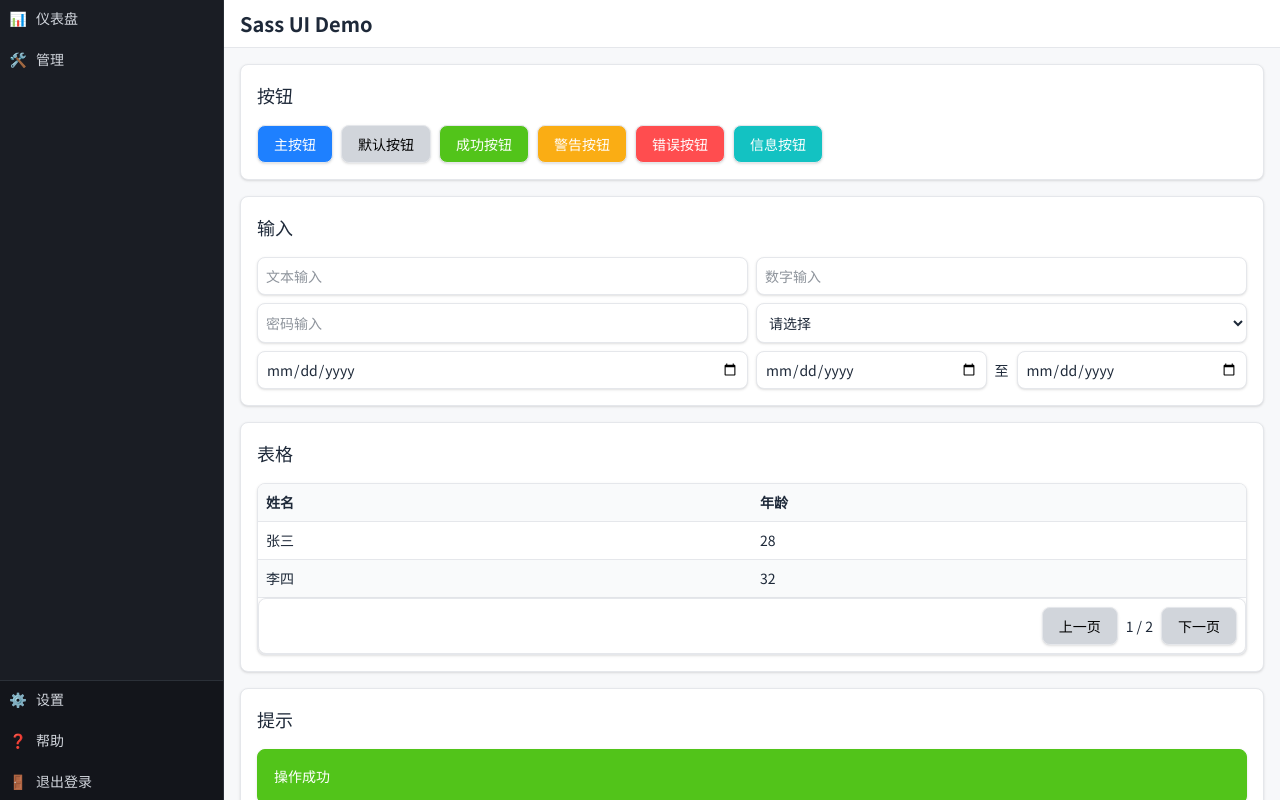
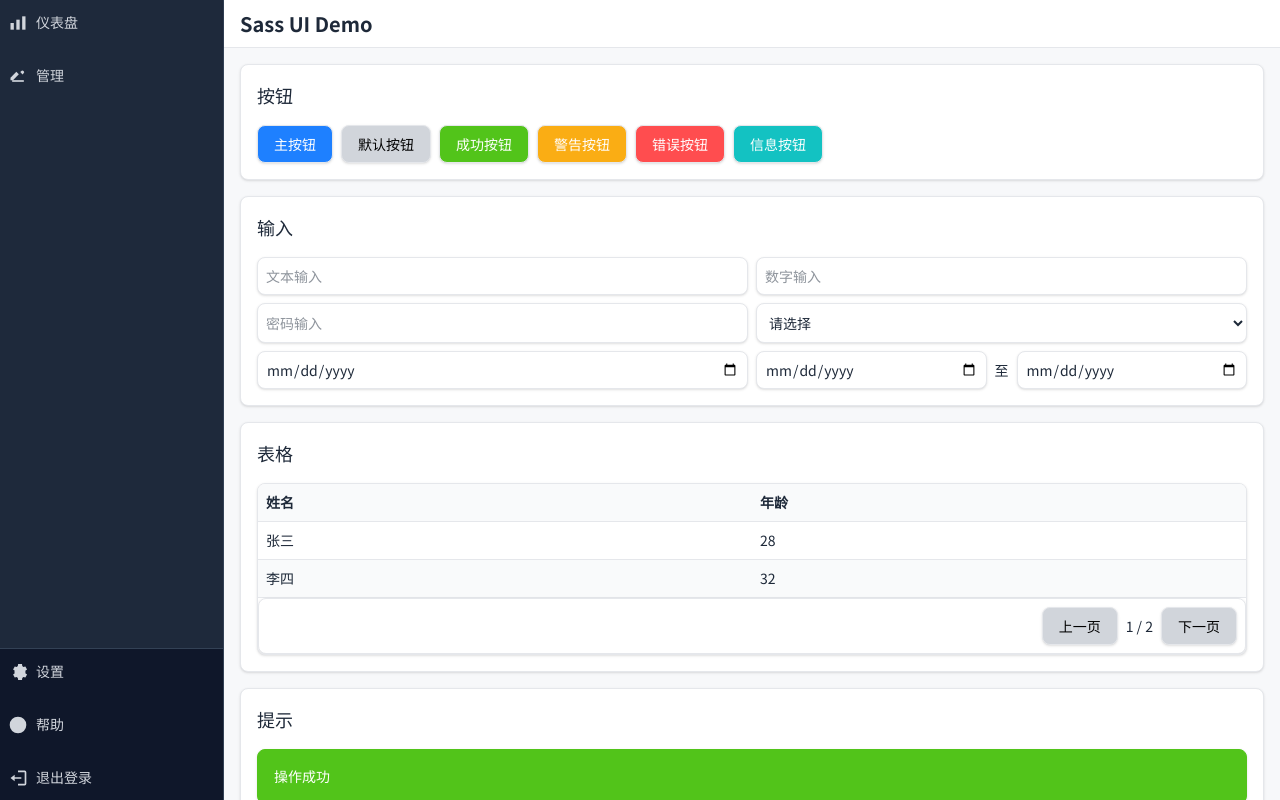
Before and after one commit to zhoumingxuan/sass-ui, a Next.js app: page / in a window 1280 px wide. Built offline with nearby package versions, Linux system fonts and the light colour scheme.

Commit message:
feat: refine navigation spacing and icons

```diff
--- a/src/app/globals.css
+++ b/src/app/globals.css
@@ -4,19 +4,10 @@
 
 
 @layer base {
-  /* 仅保留非 Tailwind 注入的自定义变量，避免覆盖颜色变量 */
-  :root {
-    --color-text: var(--color-gray-800);
-    --spacing-unit: 8px;
-  }
-
-  /* 全局重置 */
   body {
     margin: 0;
-    /* 直接使用 Tailwind v4 注入的主题变量 */
     background-color: var(--color-bg);
-    /* 若未定义 --color-text，则回退到灰色 800 */
-    color: var(--color-text);
+    color: var(--color-gray-800);
     font-family: var(--font-sans, 'Noto Sans', 'Noto Sans CJK SC', sans-serif);
     font-size: 14px;
     line-height: 1.5;
--- a/src/components/Menu.tsx
+++ b/src/components/Menu.tsx
@@ -30,7 +30,7 @@ function Item({
     return (
       <div>
         <div
-          className={`flex items-center gap-2 p-2  cursor-pointer transition-colors text-gray-300 ${depthBg} ${hoverBg} hover:text-white ${openClass} ${active ? 'bg-primary text-white shadow-md' : ''}`}
+          className={`flex items-center gap-2 px-2 py-3 cursor-pointer transition-colors text-gray-300 ${depthBg} ${hoverBg} hover:text-white ${openClass} ${active ? 'bg-primary text-white shadow-md' : ''}`}
           style={{ paddingLeft: depth * 16 + 8 }}
           onClick={() => (hasChildren ? setOpen(!open) : undefined)}
           title={collapsed && depth === 0 ? item.label : undefined}
@@ -56,19 +56,19 @@ export default function Menu({
   items: MenuItem[];
   footerItems?: MenuItem[];
 }) {
-  const [collapsed, setCollapsed] = useState(false);
+  const [collapsed] = useState(false);
   return (
     <aside
         className={`flex flex-col h-screen border-r border-nav-hover shadow-lg bg-gradient-to-b from-nav-deep to-nav text-gray-100 transition-all ${
         collapsed ? 'w-16' : 'w-56'
       }`}
     >
-      <div className="flex-1 overflow-auto space-y-1 bg-nav">
+      <div className="flex-1 overflow-auto space-y-2 bg-nav">
         {items.map((item, idx) => (
           <Item key={idx} item={item} collapsed={collapsed} />
         ))}
       </div>
-      <div className="space-y-1 border-t border-nav-hover bg-nav-deep">
+      <div className="space-y-2 border-t border-nav-hover bg-nav-deep">
         {footerItems.map((item, idx) => (
           <Item key={idx} item={item} collapsed={collapsed} />
         ))}
--- /dev/null
+++ b/src/components/icons.tsx
@@ -0,0 +1,52 @@
+import { SVGProps } from 'react';
+
+export const DashboardIcon = (props: SVGProps<SVGSVGElement>) => (
+  <svg viewBox="0 0 24 24" fill="currentColor" aria-hidden="true" width="100%" height="100%" {...props}>
+    <rect x="3" y="12" width="4" height="8" />
+    <rect x="10" y="8" width="4" height="12" />
+    <rect x="17" y="4" width="4" height="16" />
+  </svg>
+);
+
+export const ToolsIcon = (props: SVGProps<SVGSVGElement>) => (
+  <svg viewBox="0 0 24 24" fill="currentColor" aria-hidden="true" width="100%" height="100%" {...props}>
+    <path d="M3 14l7-7 3 3-7 7H3v-3z" />
+    <path d="M14.7 7.3l1-1a2 2 0 112.8 2.8l-1 1-2.8-2.8z" />
+    <path d="M5 17h14v2H5z" />
+  </svg>
+);
+
+export const UserIcon = (props: SVGProps<SVGSVGElement>) => (
+  <svg viewBox="0 0 24 24" fill="currentColor" aria-hidden="true" width="100%" height="100%" {...props}>
+    <path d="M12 12a5 5 0 100-10 5 5 0 000 10z" />
+    <path d="M4 22v-2a7 7 0 0114 0v2H4z" />
+  </svg>
+);
+
+export const OrderIcon = (props: SVGProps<SVGSVGElement>) => (
+  <svg viewBox="0 0 24 24" fill="currentColor" aria-hidden="true" width="100%" height="100%" {...props}>
+    <path d="M14 2H6a2 2 0 00-2 2v16a2 2 0 002 2h12a2 2 0 002-2V8l-6-6zM13 9V3.5L18.5 9H13z" />
+    <path d="M8 13h8v2H8zM8 17h8v2H8z" />
+  </svg>
+);
+
+export const SettingsIcon = (props: SVGProps<SVGSVGElement>) => (
+  <svg viewBox="0 0 24 24" fill="currentColor" aria-hidden="true" width="100%" height="100%" {...props}>
+    <path d="M12 8a4 4 0 100 8 4 4 0 000-8z" />
+    <path d="M20.94 12a7.94 7.94 0 00-.13-1.5l2.03-1.58-2-3.46-2.4.5a8.06 8.06 0 00-1.3-1.12l-.36-2.45h-4.62l-.36 2.45c-.48.3-.91.7-1.3 1.12l-2.4-.5-2 3.46 2.03 1.58c-.05.49-.1.99-.1 1.5 0 .51.05 1.01.1 1.5l-2.03 1.58 2 3.46 2.4-.5c.39.42.82.81 1.3 1.12l.36 2.45h4.62l.36-2.45c.48-.3.91-.7 1.3-1.12l2.4.5 2-3.46-2.03-1.58c.08-.49.13-.99.13-1.5z" />
+  </svg>
+);
+
+export const HelpIcon = (props: SVGProps<SVGSVGElement>) => (
+  <svg viewBox="0 0 24 24" fill="currentColor" aria-hidden="true" width="100%" height="100%" {...props}>
+    <path d="M12 2a10 10 0 100 20 10 10 0 000-20z" />
+    <path d="M13 17h-2v-2h2v2zm1.07-7.75l-.9.92C11.45 12 11 13 11 14h2v-.5c0-.83.37-1.5 1.07-2.2l1.2-1.2A3 3 0 0012 7a3 3 0 00-3 3H7a5 5 0 015-5 5 5 0 013.07 8.25z" />
+  </svg>
+);
+
+export const LogoutIcon = (props: SVGProps<SVGSVGElement>) => (
+  <svg viewBox="0 0 24 24" fill="currentColor" aria-hidden="true" width="100%" height="100%" {...props}>
+    <path d="M16 13v-2H8V8l-5 4 5 4v-3h8z" />
+    <path d="M20 3h-8v2h8v14h-8v2h8a2 2 0 002-2V5a2 2 0 00-2-2z" />
+  </svg>
+);
--- a/src/components/menuItems.ts
+++ /dev/null
@@ -1,19 +0,0 @@
-import { MenuItem } from './Menu';
-
-export const menuItems: MenuItem[] = [
-  { label: '仪表盘', href: '/dashboard', icon: '📊' },
-  {
-    label: '管理',
-    icon: '🛠️',
-    children: [
-      { label: '用户管理', href: '/users', icon: '👤' },
-      { label: '订单管理', href: '/orders', icon: '🧾' },
-    ],
-  },
-];
-
-export const footerItems: MenuItem[] = [
-  { label: '设置', href: '#', icon: '⚙️' },
-  { label: '帮助', href: '#', icon: '❓' },
-  { label: '退出登录', href: '#', icon: '🚪' },
-];
--- /dev/null
+++ b/src/components/menuItems.tsx
@@ -0,0 +1,28 @@
+import { MenuItem } from './Menu';
+import {
+  DashboardIcon,
+  ToolsIcon,
+  UserIcon,
+  OrderIcon,
+  SettingsIcon,
+  HelpIcon,
+  LogoutIcon,
+} from './icons';
+
+export const menuItems: MenuItem[] = [
+  { label: '仪表盘', href: '/dashboard', icon: <DashboardIcon /> },
+  {
+    label: '管理',
+    icon: <ToolsIcon />,
+    children: [
+      { label: '用户管理', href: '/users', icon: <UserIcon /> },
+      { label: '订单管理', href: '/orders', icon: <OrderIcon /> },
+    ],
+  },
+];
+
+export const footerItems: MenuItem[] = [
+  { label: '设置', href: '#', icon: <SettingsIcon /> },
+  { label: '帮助', href: '#', icon: <HelpIcon /> },
+  { label: '退出登录', href: '#', icon: <LogoutIcon /> },
+];
--- a/tailwind.config.ts
+++ b/tailwind.config.ts
@@ -13,12 +13,12 @@ export default {
         error:   '#ff4d4f',
         info:    '#13c2c2',
         bg:      '#f7f8fa',
-        // Dark navigation palette with subtle blue tints for depth
-        nav: '#1a1d24',
-        'nav-deep': '#13151b',
-        'nav-hover': '#2b3038',
-        'nav-sub': '#22262e',
-        'nav-sub-hover': '#343a44',
+        // Dark navigation palette with clearer depth cues
+        nav: '#1e293b',
+        'nav-deep': '#0f172a',
+        'nav-hover': '#334155',
+        'nav-sub': '#273449',
+        'nav-sub-hover': '#3a4c66',
       },
       fontFamily: {
         sans: ['Noto Sans', 'Noto Sans CJK SC', 'sans-serif'],
```
